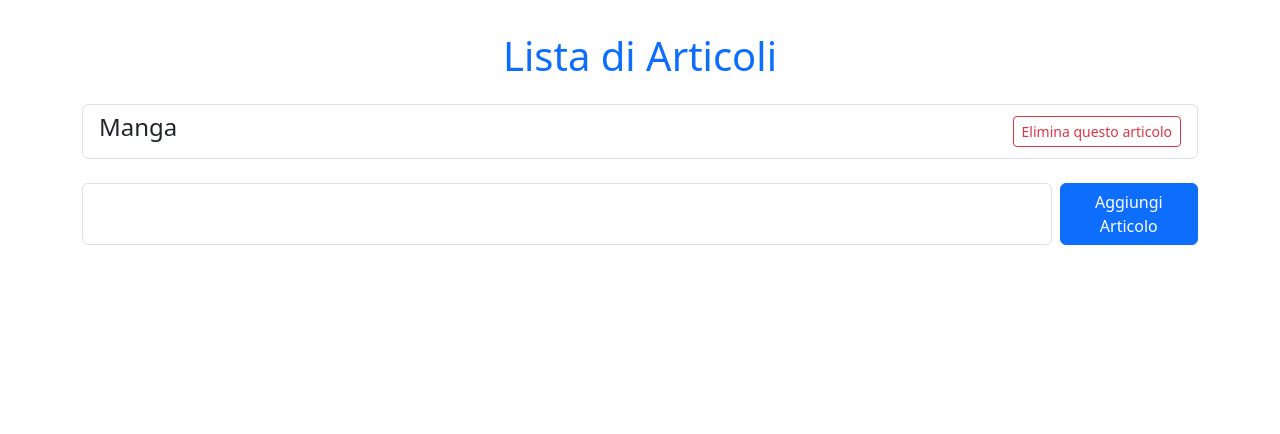
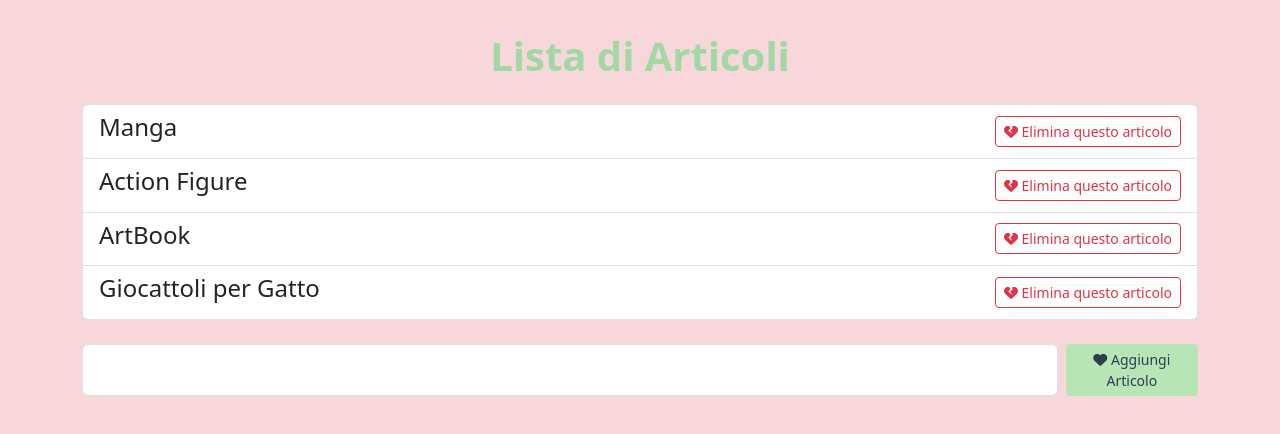
Before and after one commit to LindaTancini/react-form, a React (Vite) app: page / in a window 1280 px wide. Shown: the top 434 px of the page. Built offline with nearby package versions, Linux system fonts and the light colour scheme.

Commit message:
feat: add style, fontawesome and some article in array

```diff
--- a/src/App.jsx
+++ b/src/App.jsx
@@ -2,7 +2,12 @@ import { useState } from "react";
 
 function App() {
   // LISTA DEGLI ARTICOLI
-  const [articles, setArticles] = useState(["Manga"]);
+  const [articles, setArticles] = useState([
+    "Manga",
+    "Action Figure",
+    "ArtBook",
+    "Giocattoli per Gatto",
+  ]);
   // AGGIUNGO UN NUOVO ARTICOLO
   const [newArticles, setNewArticles] = useState("");
   console.log(articles);
@@ -27,9 +32,11 @@ function App() {
 
   return (
     <>
-      <div className="p-2 text-white min-vh-100">
+      <div className="bg-pastel-pink p-2 text-white min-vh-100">
         <div className="container py-4 max-w-md mx-auto">
-          <h1 className="text-center mb-4 text-primary">Lista di Articoli </h1>
+          <h1 className="text-center mb-4 text-pastel-green">
+            Lista di Articoli{" "}
+          </h1>
           <ul className="list-group mb-4">
             {/* PER OGNI ARTICOLO CHE AGGIUNGO O E' GIA' PRESENTE, LO INSERISCO IN UNA LISTA*/}
             {articles.map((article, index) => (
@@ -42,7 +49,8 @@ function App() {
                   className="btn btn-outline-danger btn-sm"
                   onClick={() => deleteArticles(index)}
                 >
-                  Elimina questo articolo
+                  <i className="fa-solid fa-heart-crack"></i> Elimina questo
+                  articolo
                 </button>
               </li>
             ))}
@@ -56,7 +64,9 @@ function App() {
               //PRENDIAMO IL VALORE E LO INSERIAMO
               onChange={(event) => setNewArticles(event.target.value)}
             />
-            <button className="btn btn-primary">Aggiungi Articolo</button>
+            <button className="btn btn-sm btn-pastel-green">
+              <i className="fa-solid fa-heart"></i> Aggiungi Articolo
+            </button>
           </form>
         </div>
       </div>
```
